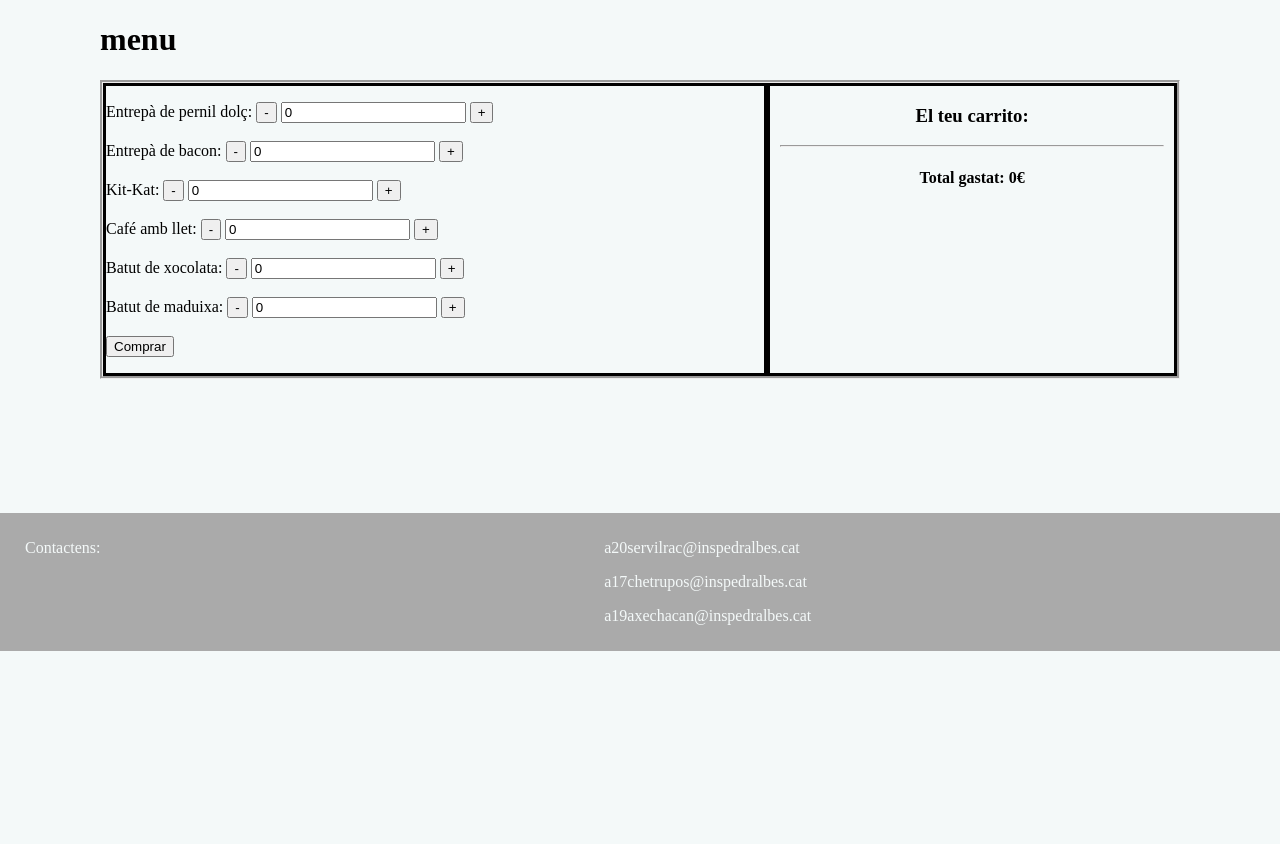
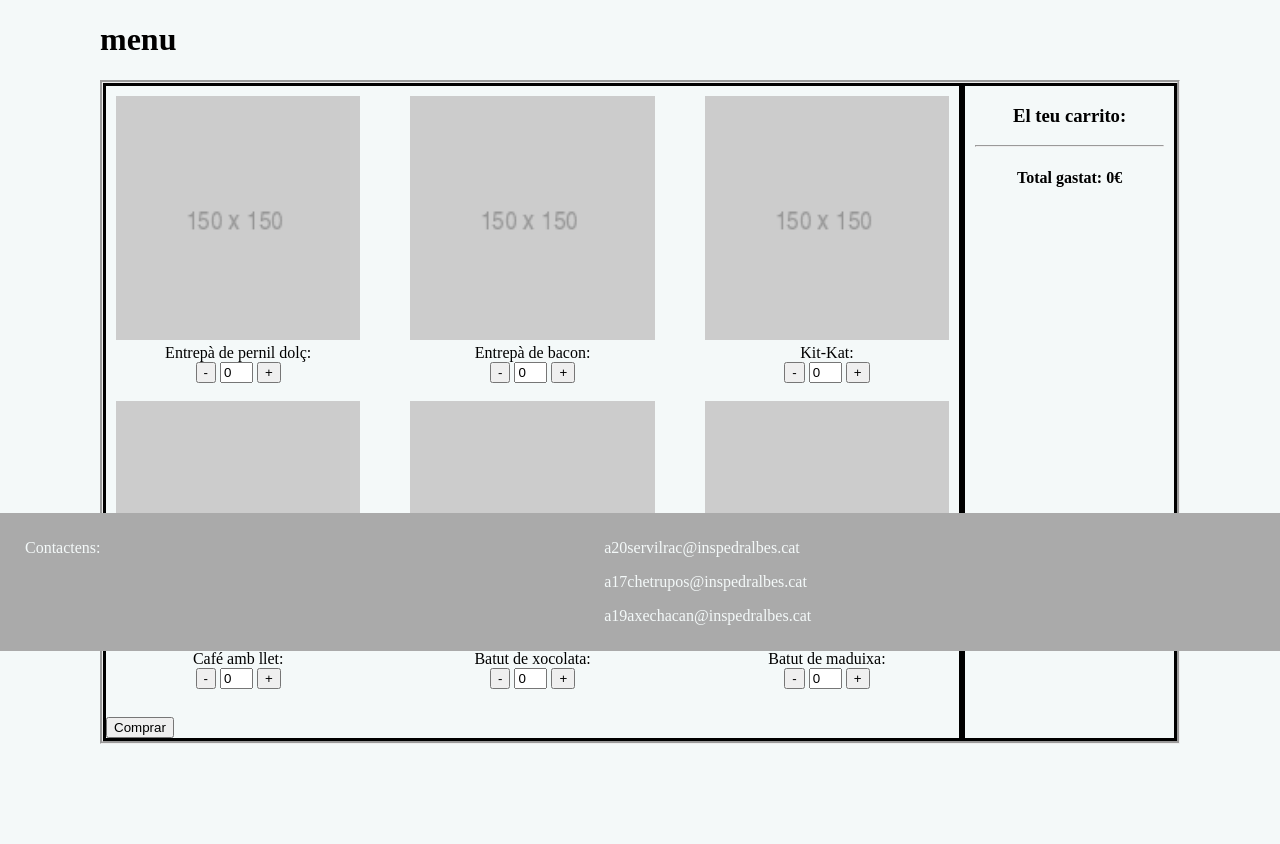
Before and after one commit to a19axechacan/projecteCantina, a PHP site: page /menu.php in a window 1280 px wide. Shown: the part 149-993 px from the top of the page. Before the commit the page ends 800 px from the top, so only its background shows below. Run offline with PHP 8.4, Linux system fonts and the light colour scheme.

Commit message:
css del menu i correcio d'errors

```diff
--- a/menu.css
+++ b/menu.css
@@ -1,11 +1,26 @@
-.menu-container {
+.menu-list {
     display: grid;
-    grid-template-columns: auto auto;
+    grid-template-columns: 4fr 1fr;
     border-style: groove;
 }
 
+.menu-container{
+    display: grid;
+    grid-column-gap: 50px;
+    grid-template-columns: 1fr 1fr 1fr;
+    padding: 10px;
+}
+.card  {
+    text-align: center;
+}
+.menu-item-label{
+    text-align: center;
+}
+
 #menu {
+
     border-style: solid;
+
 }
 
 #compra {
--- a/menu.js
+++ b/menu.js
@@ -1,14 +1,8 @@
 window.onload = function () {
 
 
+    const json = JSON.parse(document.getElementById("json").value);
 
-
-
-
-
-
-
-    const json = JSON.parse(document.getElementById("json").value);
 
 
     document.getElementById("comprar").addEventListener("click", pasajson());
@@ -40,25 +34,16 @@ window.onload = function () {
 
 
 
-    /*if(hora<11&&minutes<30){
-        document.getElementById("horariDia").value = true;
-        document.getElementById("menuTarde").style.display="none";
-    }else {
-        document.getElementById("horariDia").value = false;
-        document.getElementById("menuDia").style.display="none";
-    }*/
-
-
-
 
 
     document.getElementById("formMenu").addEventListener("click", function (e) {
 
+        let id= e.target.parentNode.parentNode.id;
         if (e.target.classList.contains("suma")) {
-            sumarProducte(e.target.parentNode.id);
+            sumarProducte(id);
             sumaCarrito();
         } else if (e.target.classList.contains("resta")) {
-            restarProducte(e.target.parentNode.id);
+            restarProducte(id);
             sumaCarrito();
 
         }
@@ -115,42 +100,6 @@ window.onload = function () {
 
 
 
-
-
-
-
-    /*
-        let buttonComprar = document.getElementById("comprar");
-
-        buttonComprar.addEventListener('click', function () {
-            let inputs = document.getElementsByTagName("input");
-
-            let compra = [];
-
-            for (let index = 0; index < inputs.length; index++) {
-
-
-                let item = {
-                    "nom": inputs[index].name,
-                    "id": inputs[index].id,
-                    "quantitat": inputs[index].value
-                }
-
-                if (item.quantitat > 0) {
-                    compra.push(item);
-                }
-            }
-
-            let json = JSON.stringify(compra);
-
-            document.getElementById("json").value = json;
-            document.getElementById("formMenu").submit();
-
-        });*/
-
-
-
-
     function sumarProducte(id) {
         let input = document.querySelector("input[ id='" + id + "']");
         input.value++;
@@ -191,7 +140,7 @@ window.onload = function () {
                 }
             }
             if (input.value == 0) {
-                console.log(input.value)
+
                 document.getElementById("c" + id).style.display = "none";
             }
         }
--- a/menu.php
+++ b/menu.php
@@ -56,11 +56,11 @@
     $menuTarde = $json["tarde"];
 
 
-    $form = "<div id='menuDia'>";
+    $form = "<div id='menuDia' class='menu-container'>";
     $form.= writeMenu($menuDia);
     $form.= "</div>";
 
-    $form .= "<div id='menuTarde'>";
+    $form .= "<div id='menuTarde' class='menu-container'>";
     $form.= writeMenu($menuTarde);
 
 
@@ -77,11 +77,15 @@
         $form="";
         foreach ($menu as $element) {
             $form .= "  <div id=" . $element['id'] . ">" . "
-                    <label for=" . $element['id'] . ">" . $element['nom'] . ":</label>
+            <img src=".$element['imatge']." width='100%'>
+            <div class='menu-item-label'>
+                    <label  for=" . $element['id'] . ">" . $element['nom'] . ":</label>
+                    <br>
                 <button type='button' class='resta'>-</button>
-                <input type='text' id=" . $element['id'] . " name='" . $element['id'] .  "' value='0'   class='coger'>
+                <input size='1' type='text' id=" . $element['id'] . " name='" . $element['id'] .  "' value='0'   class='coger'>
                 <button type='button' class='suma'>+</button>
                 <br><br>
+                </div>
                 </div>
                 ";
         }
@@ -95,10 +99,8 @@
 
 
 
-    <div class="menu-container">
+    <div class="menu-list">
         <div id="menu">
-            <p>
-
                 <form id='formMenu' action='validacio.php' method='post' >
                    <?php echo $form?>
                    <input type="hidden"  id="json" value = "
@@ -107,24 +109,22 @@
                    ?>
                                 ">
                 <button type='submit' id='comprar'>Comprar </button>  </form>
-
-            </p>
         </div>
         <div id="compra">
             <h3 id=tuCompra>El teu carrito:</h3>
             <hr>
-            <h4 id="c0"></h4>
-            <h4 id="c1"></h4>
-            <h4 id="c2"></h4>
-            <h4 id="c3"></h4>
-            <h4 id="c4"></h4>
-            <h4 id="c5"></h4>
-            <h4 id="c6"></h4>
-            <h4 id="c7"></h4>
-            <h4 id="c8"></h4>
-            <h4 id="c9"></h4>
-            <h4 id="c10"></h4>
-            <h4 id="c11"></h4>
+            <h4 id="c0" class="card"></h4>
+            <h4 id="c1" class="card"></h4>
+            <h4 id="c2" class="card"></h4>
+            <h4 id="c3" class="card"></h4>
+            <h4 id="c4" class="card"></h4>
+            <h4 id="c5" class="card"></h4>
+            <h4 id="c6" class="card"></h4>
+            <h4 id="c7" class="card"></h4>
+            <h4 id="c8" class="card"></h4>
+            <h4 id="c9" class="card"></h4>
+            <h4 id="c10" class="card"></h4>
+            <h4 id="c11" class="card"></h4>
             <h4 id="com">Total gastat: 0€</h4>
         </div>
     </div>
```
Also changed, not shown: menu.json (+12 -12 lines), css/150.png (added).
